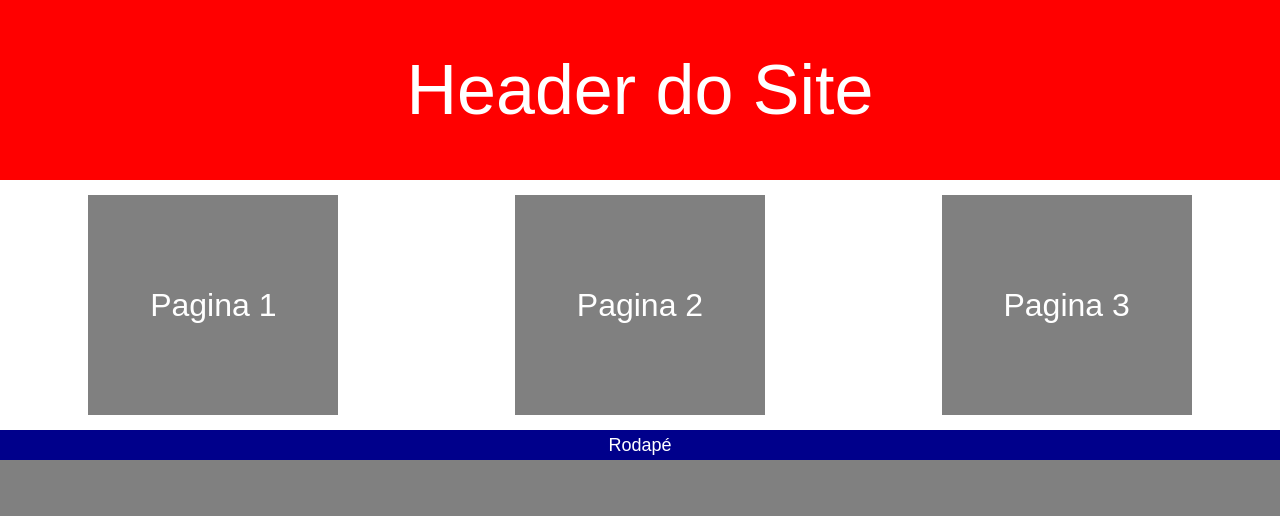
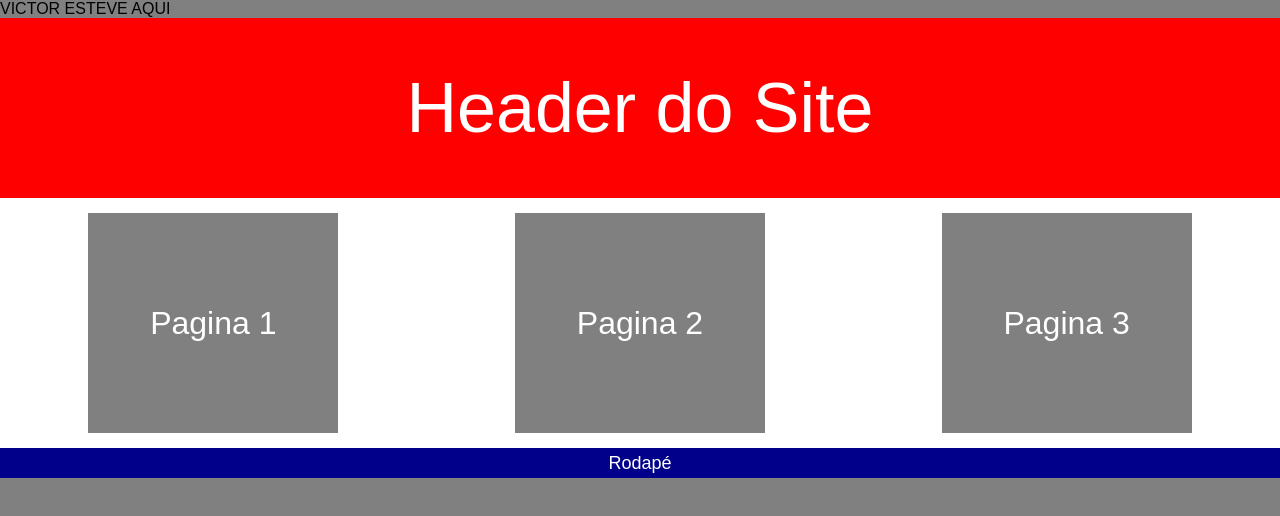
Before and after one commit to Leandromktp/pagina, a plain HTML site: page index.html in a window 1280 px wide. Drawn offline with Linux system fonts and the light colour scheme.

Commit message:
Update index.html

```diff
--- a/index.html
+++ b/index.html
@@ -11,7 +11,7 @@
 </head>
 
 <body>
-
+    VICTOR ESTEVE AQUI
     <div class="header">Header do Site</div>
     <div class="caixabranca">
         <div class="pagina">Pagina 1</div>
```
